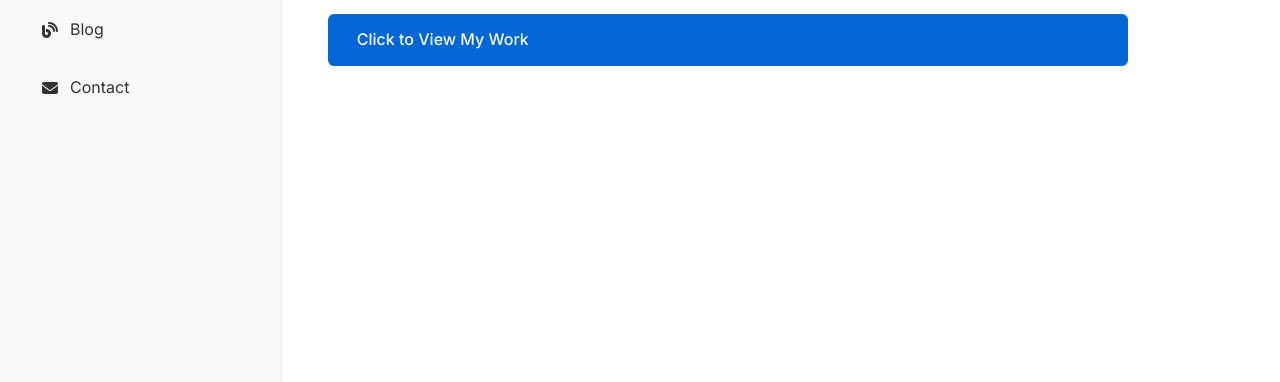
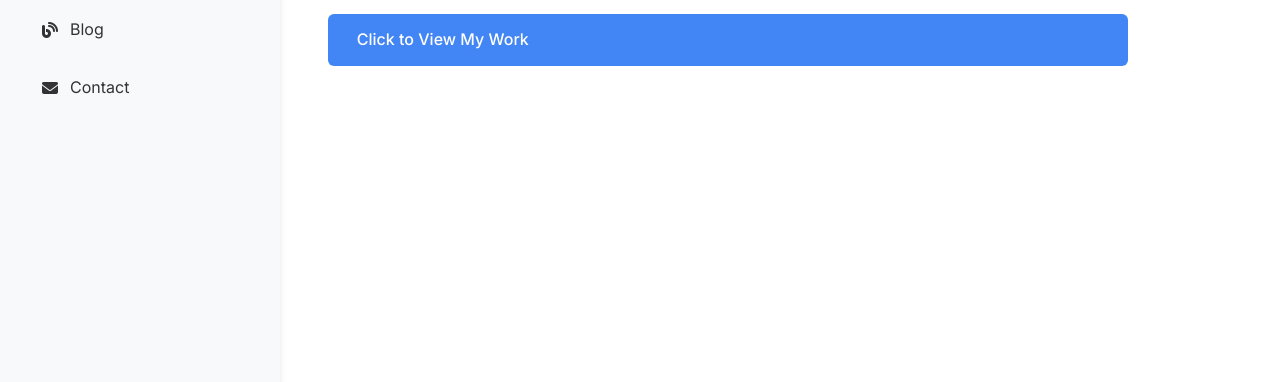
Before and after one commit to Murugi88/personalwebsite, a plain HTML site: page index.html in a window 1280 px wide. Shown: the part 301-683 px from the top of the page. Drawn offline with Linux system fonts and the light colour scheme.

Commit message:
Update style.css

```diff
--- a/style.css
+++ b/style.css
@@ -1,5 +1,5 @@
 :root {
-    --primary-color: #0366d6;
+    --primary-color: #4285f4;
     --secondary-color: #34a853;
     --accent-color: #ea4335;
     --text-color: #333;
```
